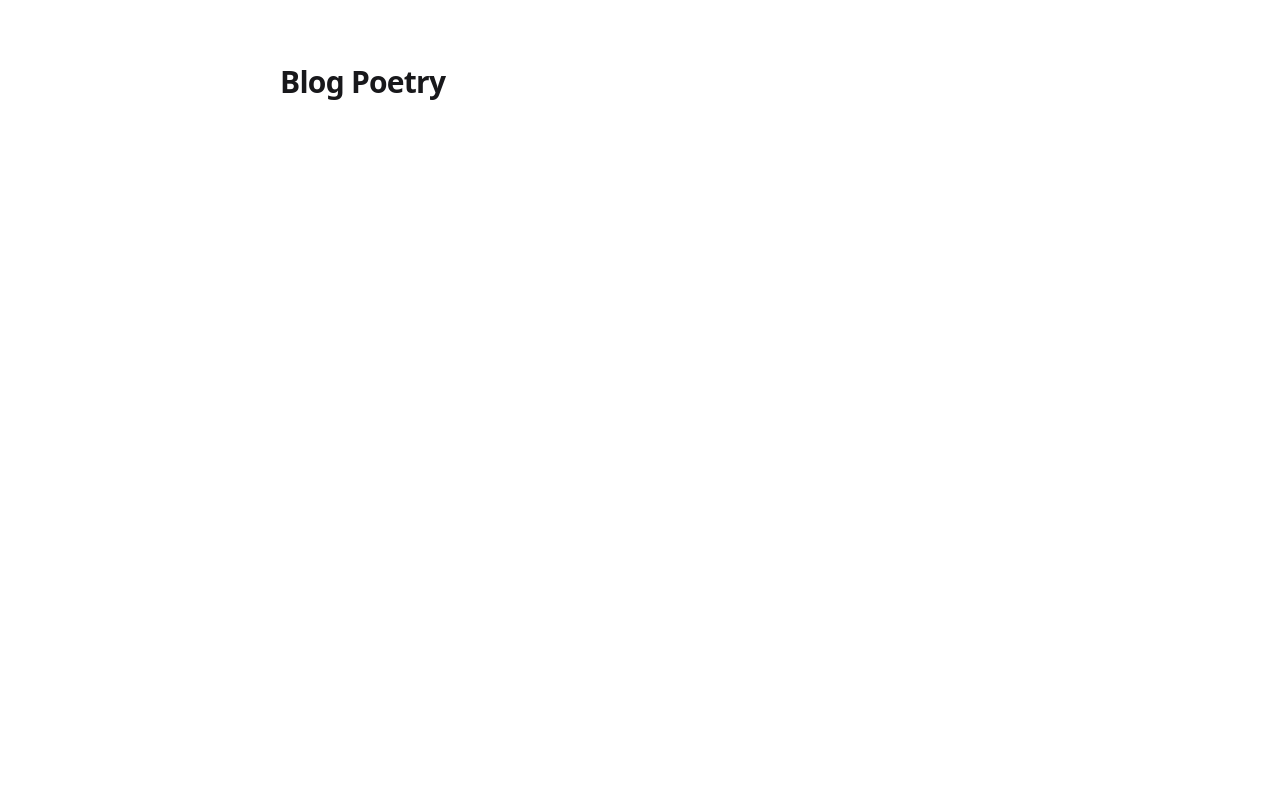
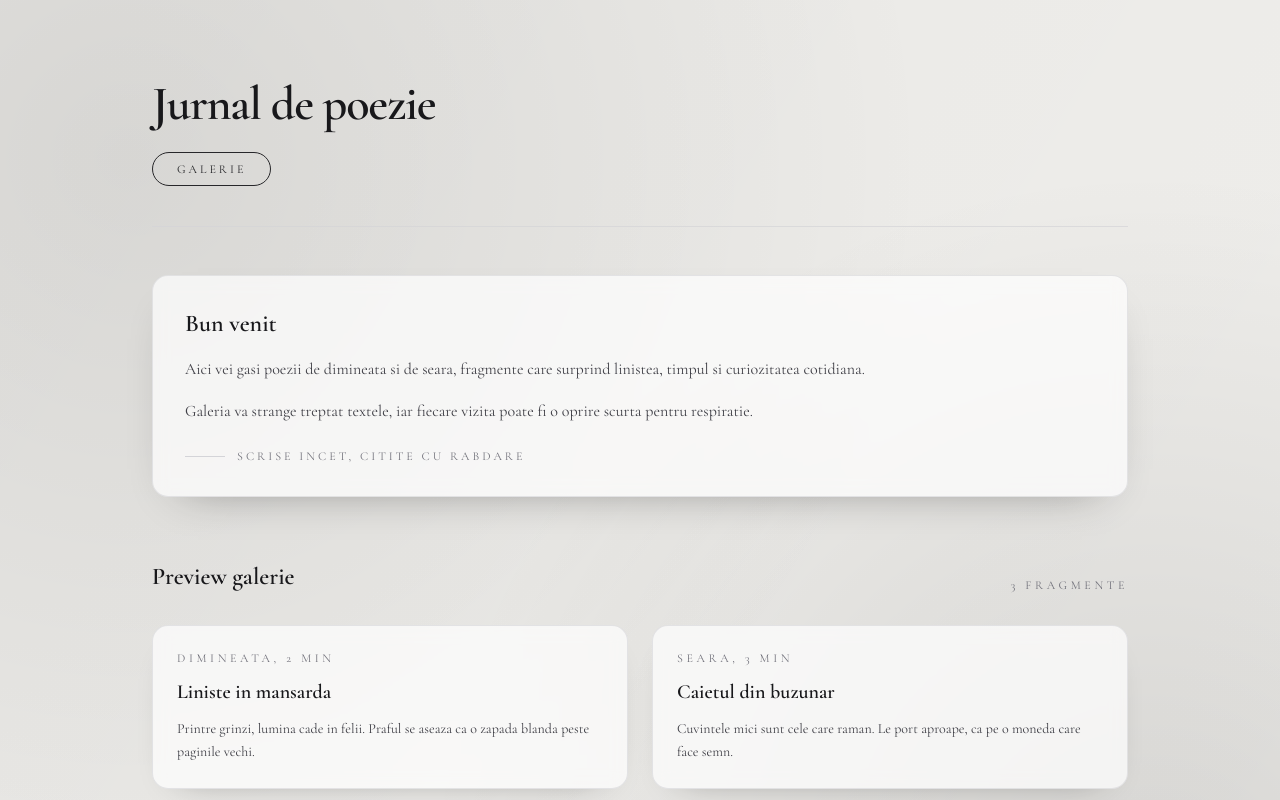
Before and after one commit to alexandrarizea123/blog-poetry, a React (Vite) app: page / in a window 1280 px wide. Shown: the top 800 px of the page. Built offline with nearby package versions, Linux system fonts and the light colour scheme.

Commit message:
Add home and gallery pages

```diff
--- a/package.json
+++ b/package.json
@@ -10,7 +10,8 @@
   },
   "dependencies": {
     "react": "^18.3.1",
-    "react-dom": "^18.3.1"
+    "react-dom": "^18.3.1",
+    "react-router-dom": "^6.26.1"
   },
   "devDependencies": {
     "@types/react": "^18.3.3",
--- a/src/App.tsx
+++ b/src/App.tsx
@@ -1,9 +1,12 @@
+import { Route, Routes } from "react-router-dom";
+import { Galerie } from "./pages/Galerie";
+import { Home } from "./pages/Home";
+
 export function App() {
   return (
-    <main className="min-h-screen bg-white text-zinc-900">
-      <div className="mx-auto max-w-3xl px-6 py-16">
-        <h1 className="text-3xl font-semibold tracking-tight">Blog Poetry</h1>
-      </div>
-    </main>
+    <Routes>
+      <Route path="/" element={<Home />} />
+      <Route path="/galerie" element={<Galerie />} />
+    </Routes>
   );
 }
--- a/src/index.css
+++ b/src/index.css
@@ -1,3 +1,5 @@
+@import url("https://fonts.googleapis.com/css2?family=Cormorant+Garamond:wght@400;500;600;700&display=swap");
+
 @tailwind base;
 @tailwind components;
 @tailwind utilities;
@@ -10,4 +12,11 @@
 
 body {
   margin: 0;
+  min-height: 100vh;
+  font-family: "Cormorant Garamond", "Garamond", "Times New Roman", serif;
+  background-color: #f2f1ee;
+  background-image:
+    radial-gradient(circle at 10% 15%, rgba(0, 0, 0, 0.08), transparent 55%),
+    radial-gradient(circle at 90% 85%, rgba(0, 0, 0, 0.1), transparent 50%),
+    linear-gradient(120deg, rgba(0, 0, 0, 0.04), rgba(0, 0, 0, 0.01));
 }
--- a/src/main.tsx
+++ b/src/main.tsx
@@ -1,10 +1,13 @@
 import React from "react";
 import ReactDOM from "react-dom/client";
+import { BrowserRouter } from "react-router-dom";
 import { App } from "./App";
 import "./index.css";
 
 ReactDOM.createRoot(document.getElementById("root")!).render(
   <React.StrictMode>
-    <App />
+    <BrowserRouter>
+      <App />
+    </BrowserRouter>
   </React.StrictMode>
 );
--- /dev/null
+++ b/src/pages/Galerie.tsx
@@ -0,0 +1,82 @@
+import { Link } from "react-router-dom";
+
+const poems = [
+  {
+    title: "Ploaie pe strada goala",
+    meta: "dimineata, 3 min",
+    excerpt:
+      "Cand orasul inca doarme, trotuarul tine minte pasii. Picaturile fac ordine in lumina."
+  },
+  {
+    title: "Focul mic",
+    meta: "seara, 2 min",
+    excerpt:
+      "In palma, o scanteie. In camera, o liniste care se apropie. Totul incape intr-un foc mic."
+  },
+  {
+    title: "Zidul cu ivy",
+    meta: "amiaz, 4 min",
+    excerpt:
+      "Peretele isi tine umbra aproape. Frunzele se leaga una de alta, ca o scrisoare fara nume."
+  },
+  {
+    title: "Statie fara ora",
+    meta: "noapte, 3 min",
+    excerpt:
+      "Nu mai sunt trenuri, doar vant. Bancile asculta cum trece timpul, fara sa-l intrebe nimeni."
+  },
+  {
+    title: "Ceainicul",
+    meta: "dimineata, 2 min",
+    excerpt:
+      "Aburul urca incet. Pe geam, o linie care nu se grabeste, ca o promisiune."
+  },
+  {
+    title: "Carti pe podea",
+    meta: "seara, 4 min",
+    excerpt:
+      "Cuvintele cad dintre pagini, se rostogolesc. Le adun si le pun la loc, una cate una."
+  }
+];
+
+export function Galerie() {
+  return (
+    <main className="min-h-screen text-zinc-900">
+      <div className="mx-auto max-w-4xl px-6 pb-20 pt-16">
+        <header className="border-b border-zinc-300/70 pb-8">
+          <p className="text-xs uppercase tracking-[0.32em] text-zinc-500">
+            galerie
+          </p>
+          <h1 className="mt-4 text-4xl font-semibold tracking-tight md:text-5xl">
+            Toate poeziile
+          </h1>
+          <div className="mt-6">
+            <Link
+              to="/"
+              className="inline-flex items-center justify-center rounded-full border border-zinc-800 px-6 py-2 text-xs uppercase tracking-[0.25em] text-zinc-800 transition hover:bg-zinc-900 hover:text-white"
+            >
+              Inapoi la home
+            </Link>
+          </div>
+        </header>
+
+        <section className="mt-10 grid gap-6 sm:grid-cols-2">
+          {poems.map((poem) => (
+            <article
+              key={poem.title}
+              className="rounded-2xl border border-zinc-300/60 bg-white/70 p-6 shadow-[0_14px_35px_-28px_rgba(0,0,0,0.45)] backdrop-blur"
+            >
+              <p className="text-xs uppercase tracking-[0.3em] text-zinc-500">
+                {poem.meta}
+              </p>
+              <h2 className="mt-3 text-xl font-semibold">{poem.title}</h2>
+              <p className="mt-3 text-sm leading-relaxed text-zinc-700">
+                {poem.excerpt}
+              </p>
+            </article>
+          ))}
+        </section>
+      </div>
+    </main>
+  );
+}
--- /dev/null
+++ b/src/pages/Home.tsx
@@ -0,0 +1,92 @@
+import { Link } from "react-router-dom";
+
+const poems = [
+  {
+    title: "Liniste in mansarda",
+    meta: "dimineata, 2 min",
+    excerpt:
+      "Printre grinzi, lumina cade in felii. Praful se aseaza ca o zapada blanda peste paginile vechi."
+  },
+  {
+    title: "Caietul din buzunar",
+    meta: "seara, 3 min",
+    excerpt:
+      "Cuvintele mici sunt cele care raman. Le port aproape, ca pe o moneda care face semn."
+  },
+  {
+    title: "Fereastra fara zgomot",
+    meta: "noapte, 2 min",
+    excerpt:
+      "Orasul respira pe o singura linie. Eu raman in spatele geamului, cu o liniste care nu cere nimic."
+  }
+];
+
+export function Home() {
+  return (
+    <main className="min-h-screen text-zinc-900">
+      <div className="mx-auto max-w-5xl px-6 pb-20 pt-16">
+        <header className="border-b border-zinc-300/70 pb-10">
+          <h1 className="mt-4 text-4xl font-semibold tracking-tight md:text-5xl">
+            Jurnal de poezie
+          </h1>
+          <div className="mt-6">
+            <Link
+              to="/galerie"
+              className="inline-flex items-center justify-center rounded-full border border-zinc-800 px-6 py-2 text-xs uppercase tracking-[0.25em] text-zinc-800 transition hover:bg-zinc-900 hover:text-white"
+            >
+              Galerie
+            </Link>
+          </div>
+        </header>
+
+        <section aria-labelledby="welcome-title" className="mt-12">
+          <div className="rounded-2xl border border-zinc-300/60 bg-white/70 p-8 shadow-[0_18px_45px_-30px_rgba(0,0,0,0.45)] backdrop-blur">
+            <h2 id="welcome-title" className="text-2xl font-semibold">
+              Bun venit
+            </h2>
+            <p className="mt-4 text-base leading-relaxed text-zinc-700">
+              Aici vei gasi poezii de dimineata si de seara, fragmente care
+              surprind linistea, timpul si curiozitatea cotidiana.
+            </p>
+            <p className="mt-4 text-base leading-relaxed text-zinc-700">
+              Galeria va strange treptat textele, iar fiecare vizita poate fi o
+              oprire scurta pentru respiratie.
+            </p>
+            <div className="mt-6 flex items-center gap-3 text-xs uppercase tracking-[0.25em] text-zinc-500">
+              <span className="h-px w-10 bg-zinc-300" aria-hidden="true" />
+              <span>scrise incet, citite cu rabdare</span>
+            </div>
+          </div>
+        </section>
+
+        <section aria-labelledby="preview-title" className="mt-16">
+          <div className="flex flex-wrap items-end justify-between gap-4">
+            <h2 id="preview-title" className="text-2xl font-semibold">
+              Preview galerie
+            </h2>
+            <p className="text-xs uppercase tracking-[0.3em] text-zinc-500">
+              3 fragmente
+            </p>
+          </div>
+
+          <div className="mt-8 grid gap-6 md:grid-cols-2">
+            {poems.map((poem) => (
+              <article
+                key={poem.title}
+                className="rounded-2xl border border-zinc-300/60 bg-white/70 p-6 shadow-[0_14px_35px_-28px_rgba(0,0,0,0.45)] backdrop-blur"
+              >
+                <p className="text-xs uppercase tracking-[0.3em] text-zinc-500">
+                  {poem.meta}
+                </p>
+                <h3 className="mt-3 text-xl font-semibold">{poem.title}</h3>
+                <p className="mt-3 text-sm leading-relaxed text-zinc-700">
+                  {poem.excerpt}
+                </p>
+              </article>
+            ))}
+          </div>
+        </section>
+      </div>
+    </main>
+  );
+}
```
Also changed, not shown: 1 other file (tests, documents, lock files or other folders).
